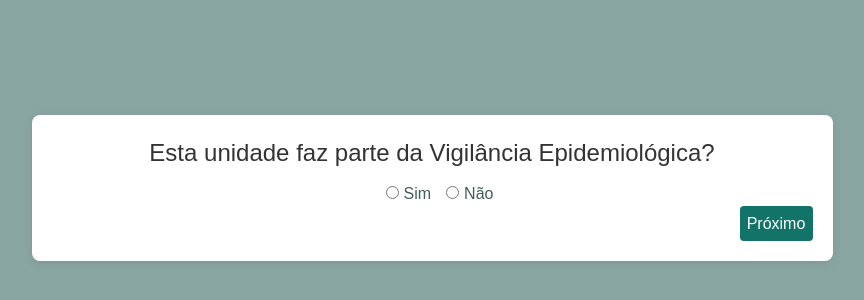
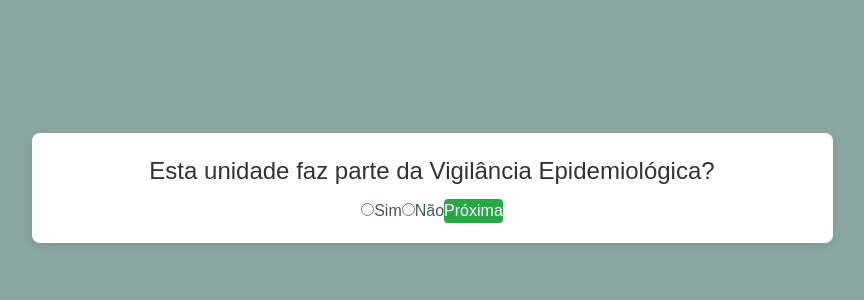
Before and after one commit to andersonbuenos/pesquisasaude, a React (Vite) app in the folder pesquisasaude/: page /questions in a window 1280 px wide. Shown: the part 212-512 px from the top of the page, without its empty margins (208-1072 px from the left). Built offline with nearby package versions, Linux system fonts and the light colour scheme.

Commit message:
Inserido captura de foto

```diff
--- a/pesquisasaude/package.json
+++ b/pesquisasaude/package.json
@@ -14,12 +14,15 @@
     "@emotion/react": "^11.13.3",
     "@emotion/styled": "^11.13.0",
     "@mui/material": "^6.1.1",
+    "@nestjs/typeorm": "^10.0.2",
     "@types/react-router-dom": "^5.3.3",
     "axios": "^1.7.7",
     "formik": "^2.4.6",
     "react": "^18.3.1",
     "react-dom": "^18.3.1",
     "react-router-dom": "^6.26.2",
+    "sqlite3": "^5.1.7",
+    "typeorm": "^0.3.20",
     "yup": "^1.4.0"
   },
   "devDependencies": {
--- a/pesquisasaude/src/components/Questions.css
+++ b/pesquisasaude/src/components/Questions.css
@@ -101,3 +101,26 @@ button {
   font-size: 1.5rem;
   color: #333;
 }
+
+.soro-item {
+  display: flex;
+  justify-content: space-between;
+  padding: 5px;
+  margin-bottom: 5px;
+  margin-left: 60px;
+}
+
+/* .option-label {
+  display: flex;
+  justify-content: space-between;
+} */
+
+.soro-input {
+  display: flex;
+  border: #0e5951 solid 0.2rem;
+  margin: 0 10%;
+}
+
+.h3 {
+  color: #127369;
+}
--- a/pesquisasaude/src/components/Questions.tsx
+++ b/pesquisasaude/src/components/Questions.tsx
@@ -33,6 +33,7 @@ interface FormData {
     telefone: string;
     email: string;
   };
+  fotoCapturada: boolean;
 }
 
 const Questions = () => {
@@ -78,6 +79,7 @@ const Questions = () => {
       telefone: "",
       email: "",
     },
+    fotoCapturada: false,
   });
 
   const [currentQuestionIndex, setCurrentQuestionIndex] = useState(0);
@@ -95,15 +97,18 @@ const Questions = () => {
     { question: "A unidade possui rede de frio municipal?", options: ["Sim", "Não"], key: "redeFrioMunicipal", isRequired: true },
     { question: "Qual o tipo de soros disponíveis?", options: ["Anti-botrópico", "Anti-crotálico", "Anti-elapídico", "Anti-laquético"], key: "tipoSoros", isRequired: true },
     { question: "Como é feito o armazenamento?", options: ["Adequado", "Inadequado"], key: "armazenamento", isRequired: true },
+    { question: "Por favor, tire uma foto para continuar:", type: "photo", key: "fotoCapturada", isRequired: true },
     { question: "Manutenção da estrutura é feita regularmente?", options: ["Sim", "Não"], key: "manutencaoEstrutura", isRequired: true },
     { question: "Comentários sobre a manutenção da estrutura:", type: "text", key: "comentariosManutencao" },
     { question: "Equipamentos de conservação estão em boas condições?", options: ["Sim", "Não"], key: "equipamentoConservacao", isRequired: true },
+    { question: "Por favor, tire uma foto para continuar:", type: "photo", key: "fotoCapturada", isRequired: true },
     { question: "Como é feito o armazenamento da conservação?", options: ["Adequado", "Inadequado"], key: "armazenamentoConservacao", isRequired: true },
     { question: "Comentários sobre a conservação:", type: "text", key: "comentariosConservacao" },
     { question: "Controle de estoque é feito regularmente?", options: ["Sim", "Não"], key: "controleEstoque", isRequired: true },
     { question: "Como a unidade lida com intercorrências?", options: ["Protocolo definido", "Não há protocolo"], key: "intercorrencia", isRequired: true },
     { question: "Registros e notificações são realizados corretamente?", options: ["Sim", "Não"], key: "registrosNotificacoes", isRequired: true },
     { question: "O transporte da vacina está adequado?", options: ["Sim", "Não"], key: "transporte", isRequired: true },
+    { question: "Por favor, tire uma foto para continuar:", type: "photo", key: "fotoCapturada", isRequired: true },
     { question: "A equipe foi capacitada para a conservação da vacina?", options: ["Sim", "Não"], key: "capacitacaoEquipe", isRequired: true },
     { question: "O PGRSS está implementado na unidade?", options: ["Sim", "Não"], key: "pgrss", isRequired: true },
     { question: "A unidade possui licença sanitária?", options: ["Sim", "Não"], key: "licencaSanitaria", isRequired: true },
@@ -116,14 +121,23 @@ const Questions = () => {
   const handleNextQuestion = () => {
     const currentKey = questions[currentQuestionIndex].key as keyof FormData;
 
+    // Verifica se a foto foi capturada antes de avançar
+    if (currentKey === "fotoCapturada" && !formData.fotoCapturada) {
+      alert("Por favor, tire uma foto antes de continuar.");
+      return;
+    }
+
     if (formData[currentKey] !== undefined && formData[currentKey] !== '') {
       setCurrentQuestionIndex((prevIndex) => prevIndex + 1);
     }
   };
 
-
-  const handleSkipQuestion = () => {
-    setCurrentQuestionIndex((prevIndex) => prevIndex + 1);
+  const handleCapturePhoto = () => {
+    setFormData((prevData) => ({
+      ...prevData,
+      fotoCapturada: true, // Atualiza o estado para indicar que a foto foi capturada
+    }));
+    alert("Foto capturada com sucesso!");
   };
 
   const handleOptionChange = (key: string, value: string) => {
@@ -140,18 +154,7 @@ const Questions = () => {
     }));
   };
 
-  const TextInput = ({ value, onChange }: { value: string; onChange: (value: string) => void }) => (
-    <input
-      type="text"
-      value={value}
-      onChange={(e) => onChange(e.target.value)}
-    />
-  );
-
-
-  type FormDataKeys = keyof FormData;
-
-  const currentKey: FormDataKeys = questions[currentQuestionIndex].key as FormDataKeys;
+  const currentKey = questions[currentQuestionIndex].key as keyof FormData;
   const value = formData[currentKey] as string;
 
   return (
@@ -159,40 +162,70 @@ const Questions = () => {
       {currentQuestionIndex < questions.length ? (
         <div className="question-card">
           <h3 className="question-title">{questions[currentQuestionIndex]?.question}</h3>
-          {questions[currentQuestionIndex].options ? (
+
+          {questions[currentQuestionIndex].key === "tipoSoros" ? (
             <div>
-              {questions[currentQuestionIndex].options.map((option) => (
-                <label class="option-label" key={option}>
+              {Object.keys(formData.tipoSoros).map((tipo) => (
+                <div key={tipo} className="soro-item">
+                  <label className="option-label" htmlFor={tipo}>
+                    {tipo}
+                  </label>
                   <input
-                    type="radio"
-                    name={questions[currentQuestionIndex].key}
-                    value={option}
-                    onChange={() => handleOptionChange(questions[currentQuestionIndex].key, option)}
-                    style={{ margin: '5px' }}
+                    type="number"
+                    id={tipo}
+                    name={tipo}
+                    value={formData.tipoSoros[tipo]}
+                    min="0"
+                    onChange={(e) =>
+                      setFormData((prevData) => ({
+                        ...prevData,
+                        tipoSoros: {
+                          ...prevData.tipoSoros,
+                          [tipo]: e.target.value,
+                        },
+                      }))
+                    }
+                    className="soro-input"
+                    style={{ marginLeft: '10px' }}
                   />
-                  {option}
-                </label>
+                </div>
               ))}
             </div>
+          ) : questions[currentQuestionIndex].type === "photo" ? (
+            <button onClick={handleCapturePhoto} className="capture-button">
+              Capturar Foto
+            </button>
+          ) : questions[currentQuestionIndex].type === "text" ? (
+            <textarea
+              value={value || ""}
+              onChange={(e) => handleTextChange(currentKey, e.target.value)}
+              className="input-text"
+            />
           ) : (
-            <input
-              type="text"
-              className="text-input"
-              onChange={(e) => handleTextChange(currentKey, e.target.value)}
-            />
+            questions[currentQuestionIndex].options?.map((option) => (
+              <label key={option}>
+                <input
+                  type="radio"
+                  name={currentKey}
+                  value={option}
+                  checked={value === option}
+                  onChange={(e) => handleOptionChange(currentKey, e.target.value)}
+                />
+                {option}
+              </label>
+            ))
           )}
-          <div className="navigation-buttons">
-            <button onClick={handleSkipQuestion}></button>
-            <button class="skip-button" onClick={handleNextQuestion}>Próximo</button>
-          </div>
+
+          <button onClick={handleNextQuestion} className="next-button">
+            Próxima
+          </button>
         </div>
       ) : (
-        <div className="end-message">
-          <h3>Obrigado por responder!</h3>
-        </div>
+        <div className="completion-message">Obrigado por responder o questionário!</div>
       )}
     </div>
   );
+
 };
 
 export default Questions;
--- a/pesquisasaude/src/components/Register.tsx
+++ b/pesquisasaude/src/components/Register.tsx
@@ -94,11 +94,36 @@ const Register: React.FC = () => {
     }
   };
 
-  const handleSubmit = (values: typeof initialValues) => {
-    console.log('Final values to submit:', values);
-    console.log('Localização do usuário:', location);
-    setSubmitted(true);
-    navigate('/questions');
+  // Register.tsx
+  const handleRegister = async (values: typeof initialValues) => {
+    try {
+      const response = await axios.post('http://localhost:3000/register', values);
+      if (response.status === 201) {
+        navigate('/questions');
+      }
+    } catch (error) {
+      console.error("Erro ao registrar o usuário:", error);
+    }
+  };
+
+
+  const handleSubmit = async (values: typeof initialValues) => {
+    try {
+      console.log('Enviando valores:', values);
+
+      // Enviar os dados para o backend
+      const response = await axios.post('http://localhost:3000/register', values);
+
+      if (response.status === 201) {
+        setSubmitted(true);  // Marca como enviado
+        navigate('/questions');  // Redireciona para a página "questions" após o sucesso
+      } else {
+        alert('Ocorreu um erro ao cadastrar. Por favor, tente novamente.');
+      }
+    } catch (error) {
+      console.error('Erro ao enviar dados para o backend:', error);
+      alert('Ocorreu um erro ao cadastrar. Por favor, tente novamente.');
+    }
   };
 
   const getLocation = () => {
@@ -117,6 +142,7 @@ const Register: React.FC = () => {
       console.error('Geolocation não é suportado por este navegador.');
     }
   };
+
 
   return (
     <div className="container mx-auto p-6 bg-white rounded-lg shadow-md mt-10">
@@ -250,7 +276,10 @@ const Register: React.FC = () => {
               )}
             </div>
 
-            <button type="submit" className="px-6 py-2 text-white bg-cyan-900 rounded-lg hover:bg-stone-500">
+            <button
+              type="submit"
+              className="px-6 py-2 text-white bg-cyan-900 rounded-lg hover:bg-stone-500"
+            >
               Cadastrar
             </button>
           </Form>
```
Also changed, not shown: 2 other files (tests, documents, lock files or other folders).
